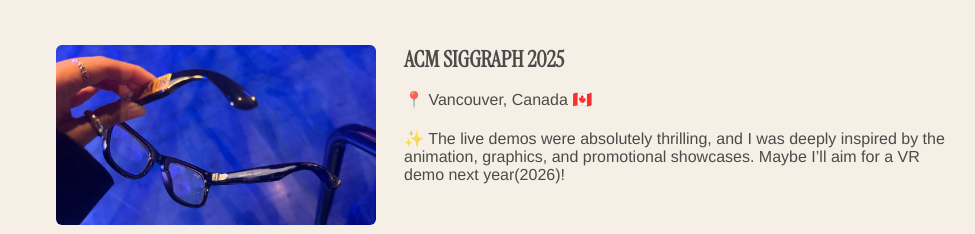
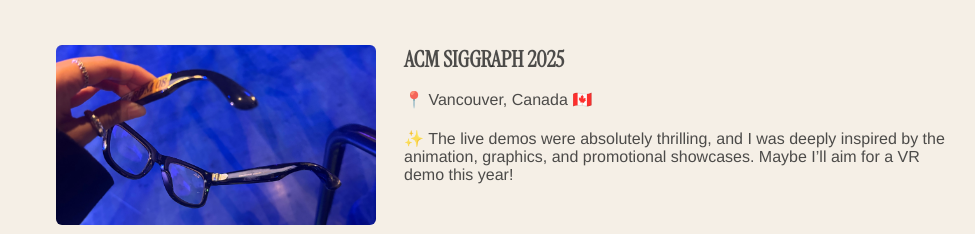
Before and after one commit to jaeryungchung/jaeryungchung.github.io, a React (Vite) app: page / in a window 1280 px wide. Shown: the part 1820-2054 px from the top of the page, without its empty margins (272-1247 px from the left). Built offline with nearby package versions, Linux system fonts and the light colour scheme; a web font is replaced by a local one.

Commit message:
year-update

```diff
--- a/src/shared/Publications.jsx
+++ b/src/shared/Publications.jsx
@@ -47,7 +47,7 @@ export default function Publications(){
           <div className="pub-text">
             <h3>ACM SIGGRAPH 2025</h3>
             <p>📍 Vancouver, Canada 🇨🇦</p>
-            <p style={{marginTop:20}}>✨ The live demos were absolutely thrilling, and I was deeply inspired by the animation, graphics, and promotional showcases. Maybe I’ll aim for a VR demo next year(2026)!</p>
+            <p style={{marginTop:20}}>✨ The live demos were absolutely thrilling, and I was deeply inspired by the animation, graphics, and promotional showcases. Maybe I’ll aim for a VR demo this year!</p>
           </div>
         </li>
 
```
